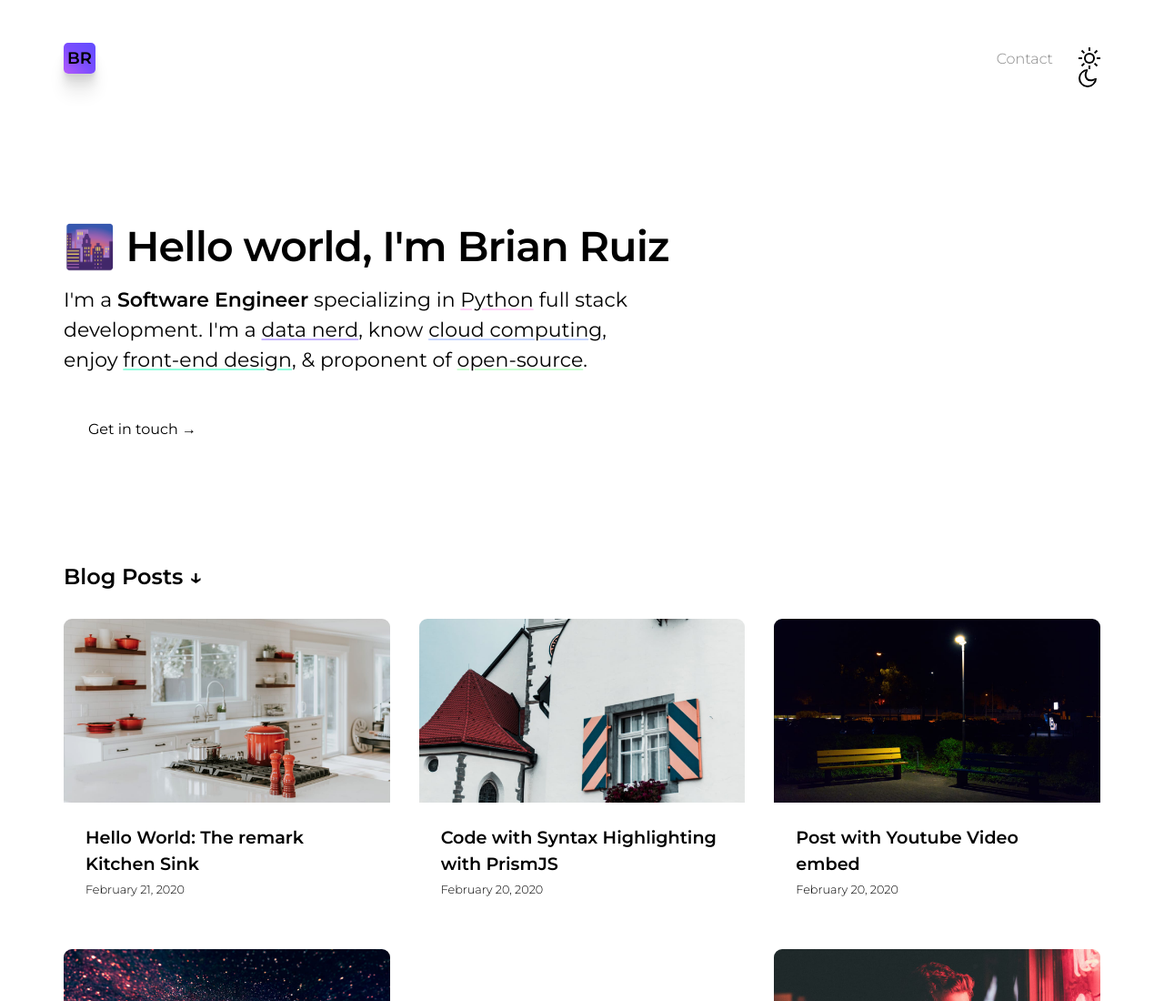
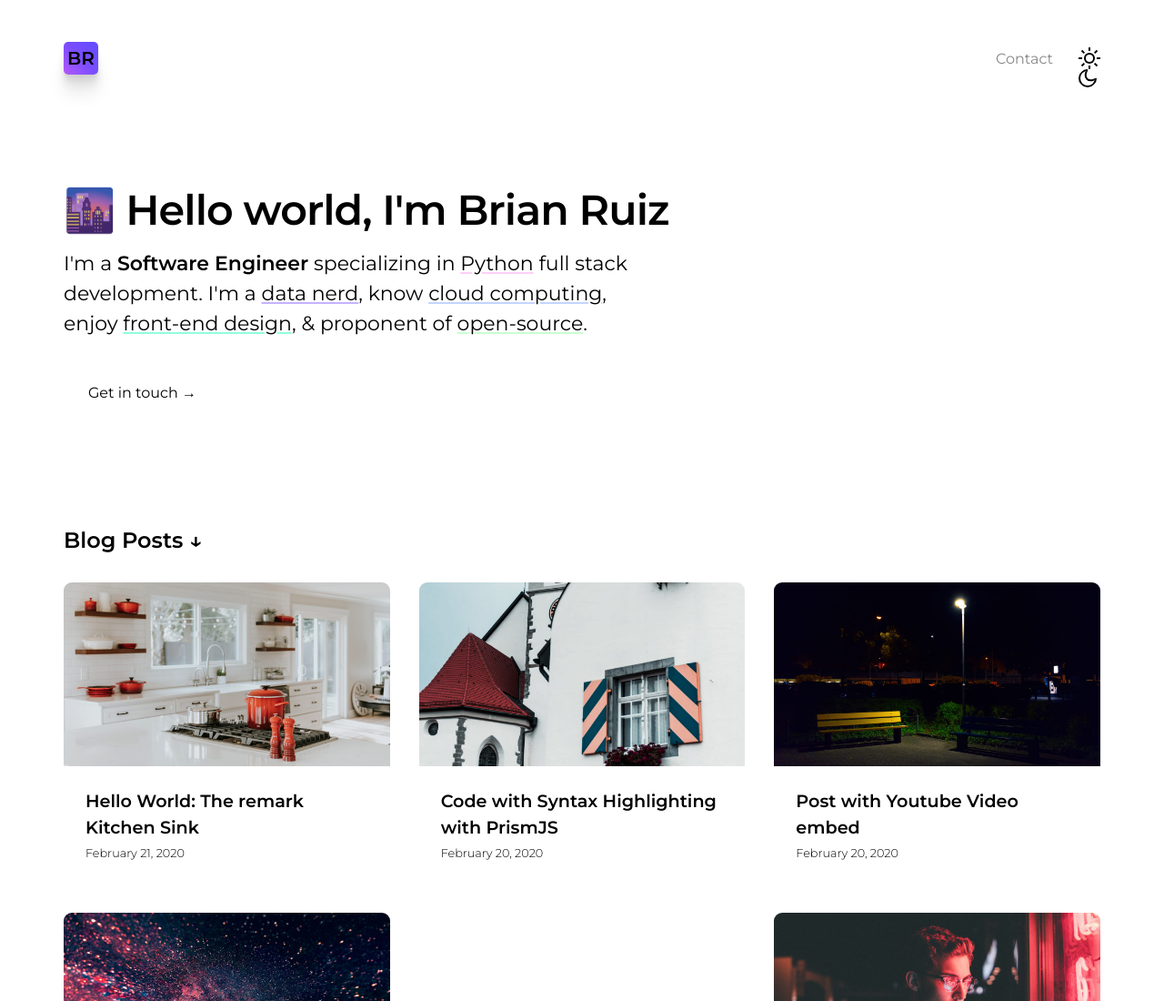
Before and after one commit to BrianRuizy/gatsby-minimal-portfolio, a Gatsby site: page / in a window 1280 px wide. Shown: the top 1100 px of the page at 91% size. Built offline with nearby package versions, Linux system fonts and the light colour scheme; Gatsby itself is replaced by a stand-in of ours.

Commit message:
update CTA hero-header

```diff
--- a/src/styles/global.scss
+++ b/src/styles/global.scss
@@ -99,7 +99,7 @@ a {
 .navigation {
   display: flex;
   align-items: center;
-  font-weight: 300;
+  font-weight: 400;
   a {
     color: #888;
     text-decoration: none;
@@ -126,10 +126,8 @@ a {
 }
 .site-title a {
   color: var(--primary-text-color);
-
-
   font-weight: 600;
-  font-size: 18px;
+  font-size: 20px;
   padding: 6px 4px;
   background: linear-gradient(45deg, #b359fb, #7a4dfe, #614DFE);
   border-radius: 5px;
@@ -140,8 +138,9 @@ a {
     0 22.3px 17.9px rgba(0, 0, 0, 0.072);
 }
 .hero-header {
-  padding: 120px 0;
+  padding: 80px 0 120px 0;
   max-width: 980px;
+  @include respond-to(phone){ padding: 50px 0; }
 }
 .headline {
   font-size: 46px;
@@ -150,10 +149,7 @@ a {
   letter-spacing: -.02em;
   line-height: 45px;
   margin-bottom: 20px;
-
-  @include respond-to(tablet){
-    font-size: 40px;
-  }
+  @include respond-to(tablet){ font-size: 40px; }
   @include respond-to(phone){
     max-width: 300px;
     font-size: 34px;
```
